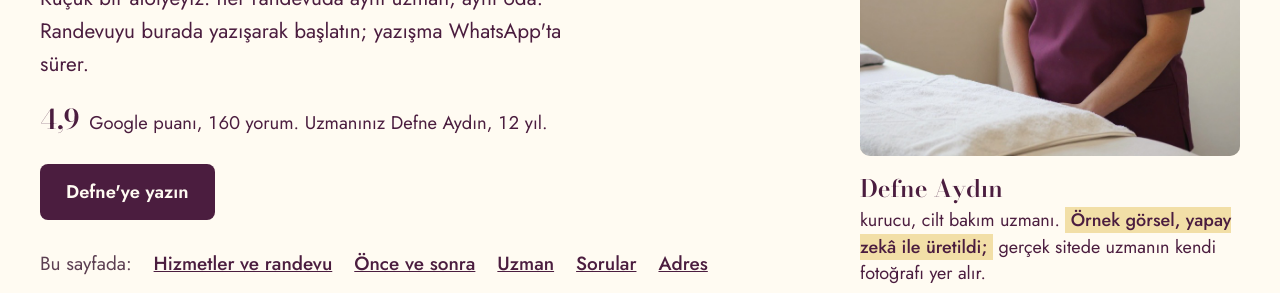
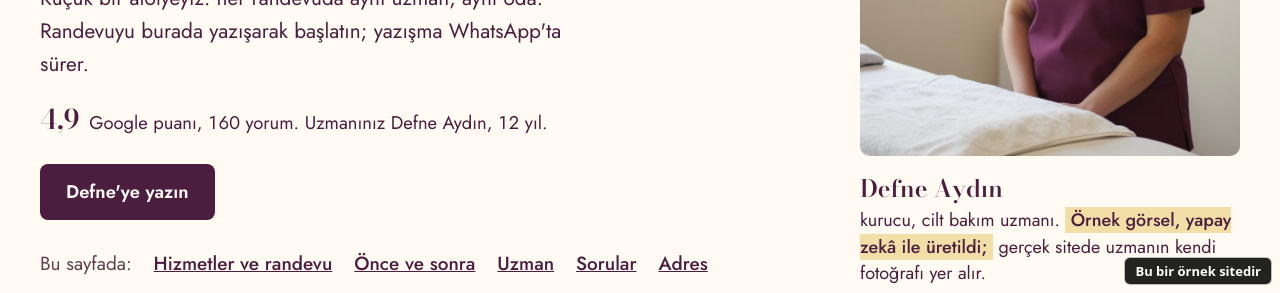
Before and after one commit to mahiremre2668-afk/ornek-siteler, a plain HTML site: page guzellik-salonu/index.html in a window 1280 px wide. Shown: the part 507-800 px from the top of the page. Drawn offline with nearby package versions, Linux system fonts and the light colour scheme.

Commit message:
örnek siteler 2026-11-27-0114

```diff
--- a/guzellik-salonu/index.html
+++ b/guzellik-salonu/index.html
@@ -2,6 +2,7 @@
 <html lang="tr">
 <head>
 <meta charset="utf-8">
+<meta name="ornek-site" content="1">
 <meta name="viewport" content="width=device-width, initial-scale=1">
 <title>Ayva Cilt ve Bakım Atölyesi | Göztepe, Kadıköy</title>
 <meta name="description" content="Göztepe'de cilt bakımı, kaş tasarımı, manikür ve ağda. Salona yazar gibi randevu isteyin: işlemi ve zamanı seçin, yazışma WhatsApp'ta sürsün.">
@@ -505,5 +506,6 @@ window.addEventListener('load',function(){
   if(matchMedia('(hover:hover) and (pointer:fine)').matches){ay.addEventListener('mousemove',function(e){var b=ay.getBoundingClientRect();gsap.to(im,{x:(e.clientX-b.left-b.width/2)/30,y:(e.clientY-b.top-b.height/2)/30,scale:1.04,duration:.6})});ay.addEventListener('mouseleave',function(){gsap.to(im,{x:0,y:0,scale:1,duration:.6})})}
 });
 </script>
+<p class="ornek-kose" style="position:fixed;right:8px;bottom:8px;z-index:9999;margin:0;padding:4px 10px;border-radius:6px;background:#111;color:#fff;font:600 13px/1.4 system-ui,-apple-system,sans-serif;pointer-events:none;opacity:.92;border:1px solid rgba(255,255,255,.7)">Bu bir örnek sitedir</p>
 </body>
 </html>
```
Also changed, not shown: hali-yikama/index.html (+2 -0 lines), oto-kuafor/index.html (+2 -0 lines), tadilat-dekorasyon/index.html (+2 -0 lines).
